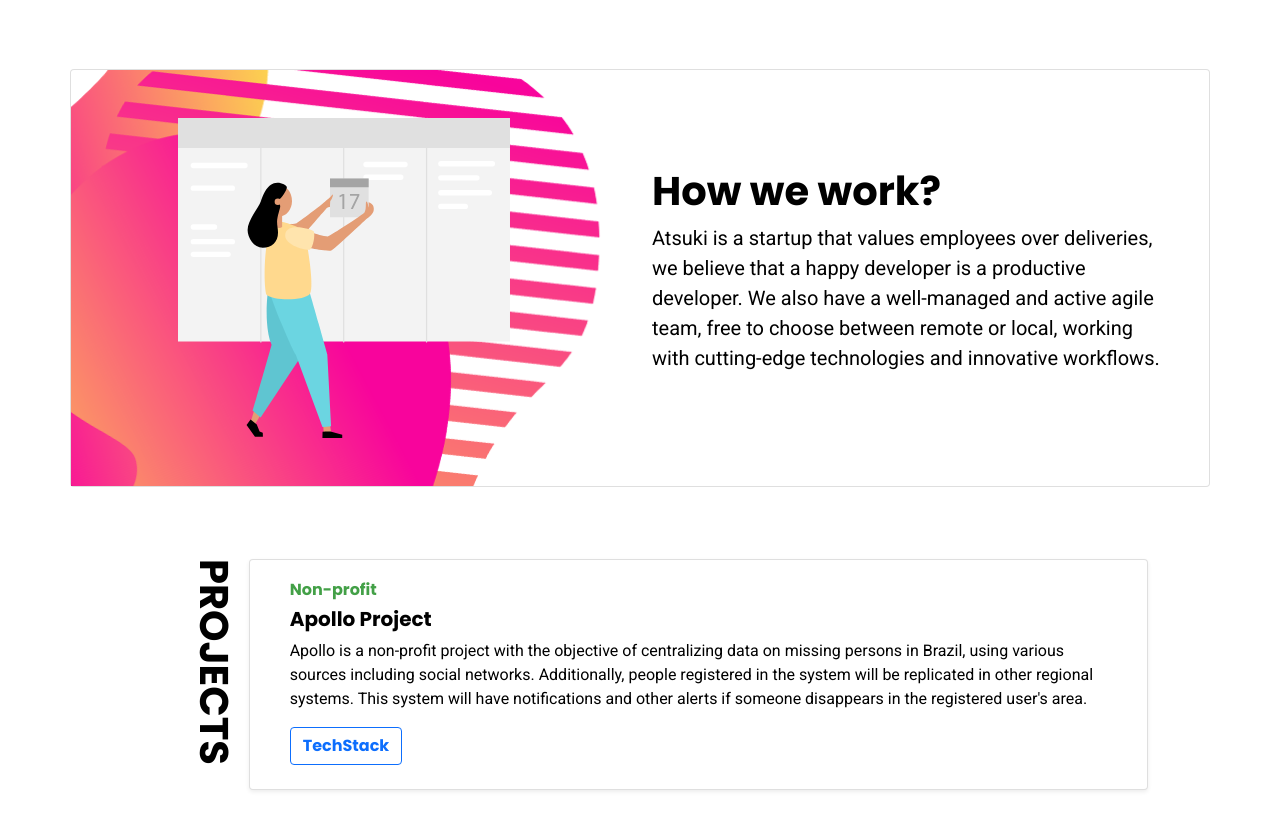
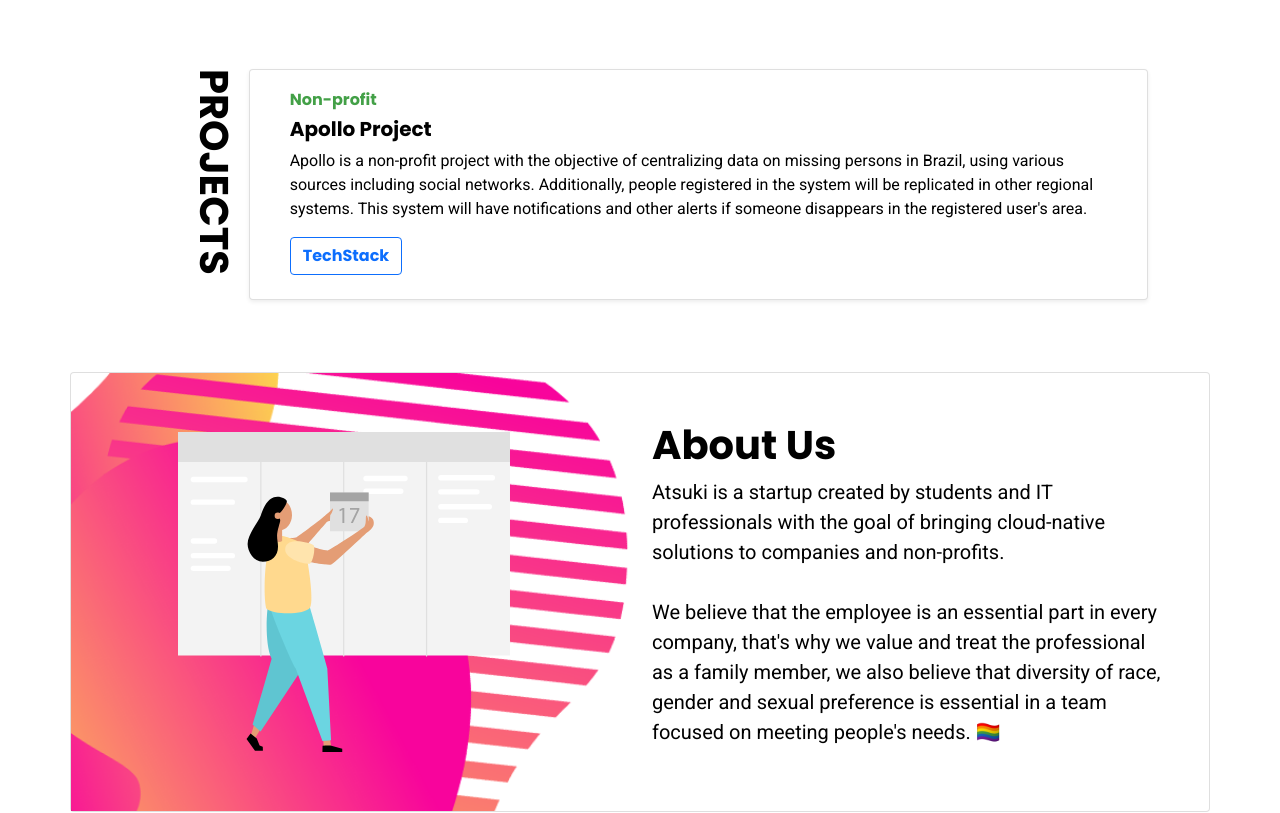
Before and after one commit to atsukidev/homepage, a plain HTML site: page index.html in a window 1280 px wide. Shown: the part 675-1488 px from the top of the page. Drawn offline with nearby package versions, Linux system fonts and the light colour scheme.

Commit message:
feat: changed about us position and about-us text

```diff
--- a/css/main.css
+++ b/css/main.css
@@ -57,7 +57,7 @@ a:hover {
     filter: grayscale(100%);
 }
 
-#how-we-work-inside {
+#about-us-inside {
     background-image: url("../images/backgrounds/background - hww.png");
     background-size: cover;
     background-repeat: no-repeat;
--- a/index.html
+++ b/index.html
@@ -35,7 +35,7 @@
                         <a class="nav-link" href="http://abre.ai/atsuki-blog">Blog</a>
                     </li>
                     <li class="nav-item">
-                        <a class="nav-link" href="https://www.froala.com">About</a>
+                        <a class="nav-link" href="#about-us">About</a>
                     </li>
                 </ul>
                 <a class="btn btn-primary ml-md-3" href="https://www.froala.com">Contact Us</a>
@@ -64,7 +64,7 @@
     </div>
 </section>
 
-<section id="tech-we-use" class="pb-5">
+<section id="tech-we-use" class="pb-4">
     <div class="container animate__animated animate__slideInUp">
         <div class="row text-center">
             <div class="col-12">
@@ -90,28 +90,9 @@
     </div>
 </section>
 
-<section id="how-we-work" class="pt-4 pb-4">
-    <div id="how-we-work-inside" class="container card p-5">
-        <div class="row align-items-center">
-            <div class="col-10 col-sm-6 m-auto col-md-4 pb-4 pb-md-0">
-                <img alt="image" class="img-fluid" src="./images/illustrations/calendar-colour.svg">
-            </div>
 
-            <div class="col-12 ml-auto col-md-6 col-lg-6">
-                <h1>How we work?</h1>
-                <p class="lead">
-                    Atsuki is a startup that values employees over deliveries,
-                    we believe that a happy developer is a productive developer. We also have a well-managed and active
-                    agile team, free to choose between remote or local, working with cutting-edge technologies
-                    and innovative workflows.
-                </p>
-            </div>
-        </div>
-    </div>
-</section>
-
-<section id="projects-about" class="p-5">
-    <div id="projects" class="container row justify-content-end pb-4">
+<section id="projects" class="p-5">
+    <div class="container row justify-content-end">
         <div class="col-1">
             <h1 class="vertical-text">PROJECTS</h1>
         </div>
@@ -147,7 +128,27 @@
             </div>
         </div>
     </div>
+</section>
 
+<section id="about-us" class="pt-4 pb-5">
+    <div id="about-us-inside" class="container card p-5">
+        <div class="row align-items-center">
+            <div class="col-10 col-sm-6 m-auto col-md-4 pb-4 pb-md-0">
+                <img alt="image" class="img-fluid" src="./images/illustrations/calendar-colour.svg">
+            </div>
+
+            <div class="col-12 ml-auto col-md-6 col-lg-6">
+                <h1>About Us</h1>
+                <p class="lead">
+                    Atsuki is a startup created by students and IT professionals with the goal of bringing
+                    cloud-native solutions to companies and non-profits. <br/> <br/> We believe that the employee is
+                    an essential part in every company, that's why we value and treat the professional as a family member,
+                    we also believe that diversity of race, gender and sexual preference is essential in a team focused
+                    on meeting people's needs. 🏳️‍🌈
+                </p>
+            </div>
+        </div>
+    </div>
     <div class="container pt-5">
         <div class="row text-center justify-content-center pb-4">
             <div class="col-8">
@@ -260,7 +261,7 @@
                             <a class="nav-link" href="http://abre.ai/atsuki-blog">Blog</a>
                         </li>
                         <li class="nav-item">
-                            <a class="nav-link" href="https://www.froala.com">About</a>
+                            <a class="nav-link" href="#about-us">About</a>
                         </li>
                     </ul>
                 </div>
```
